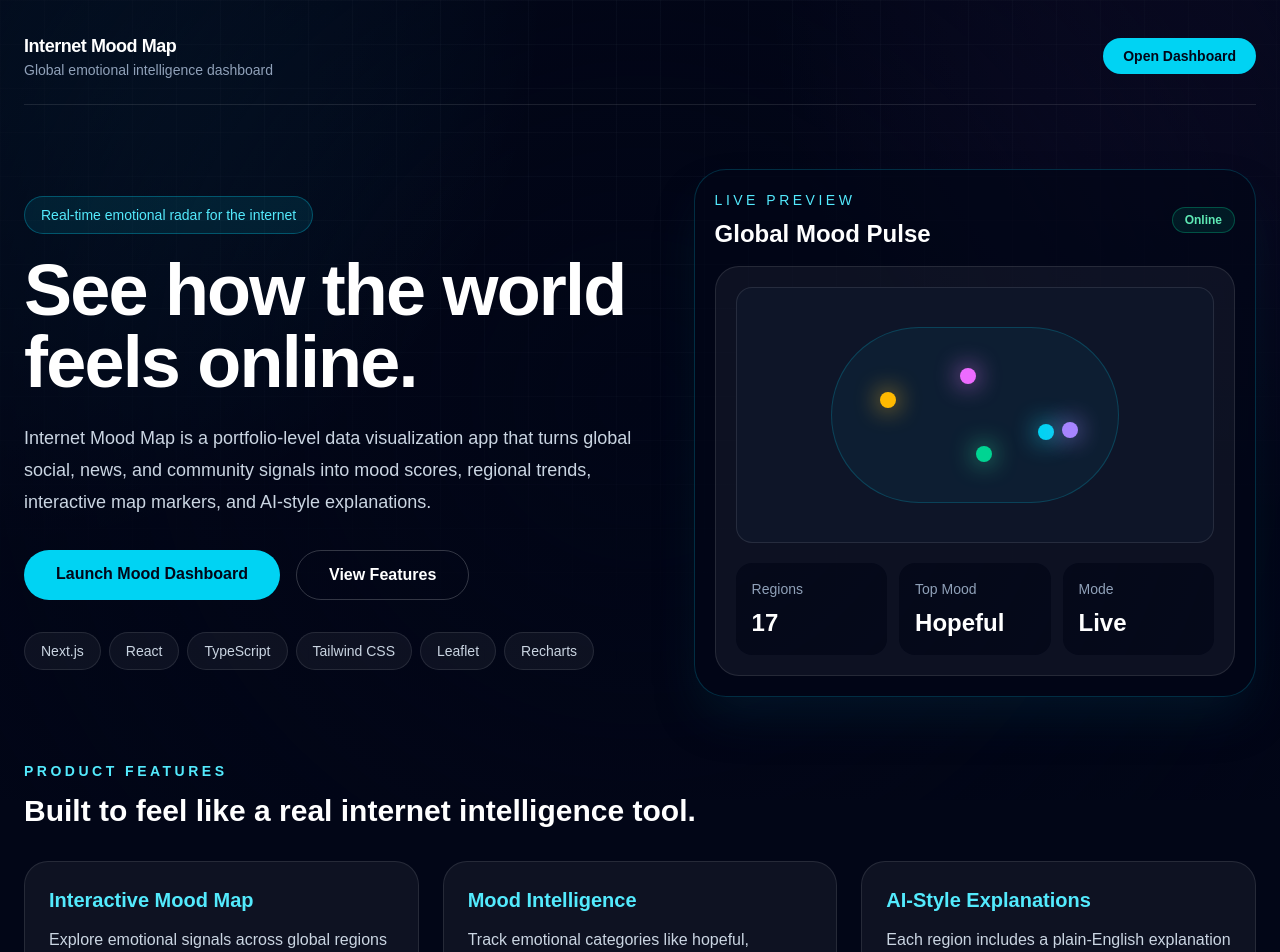
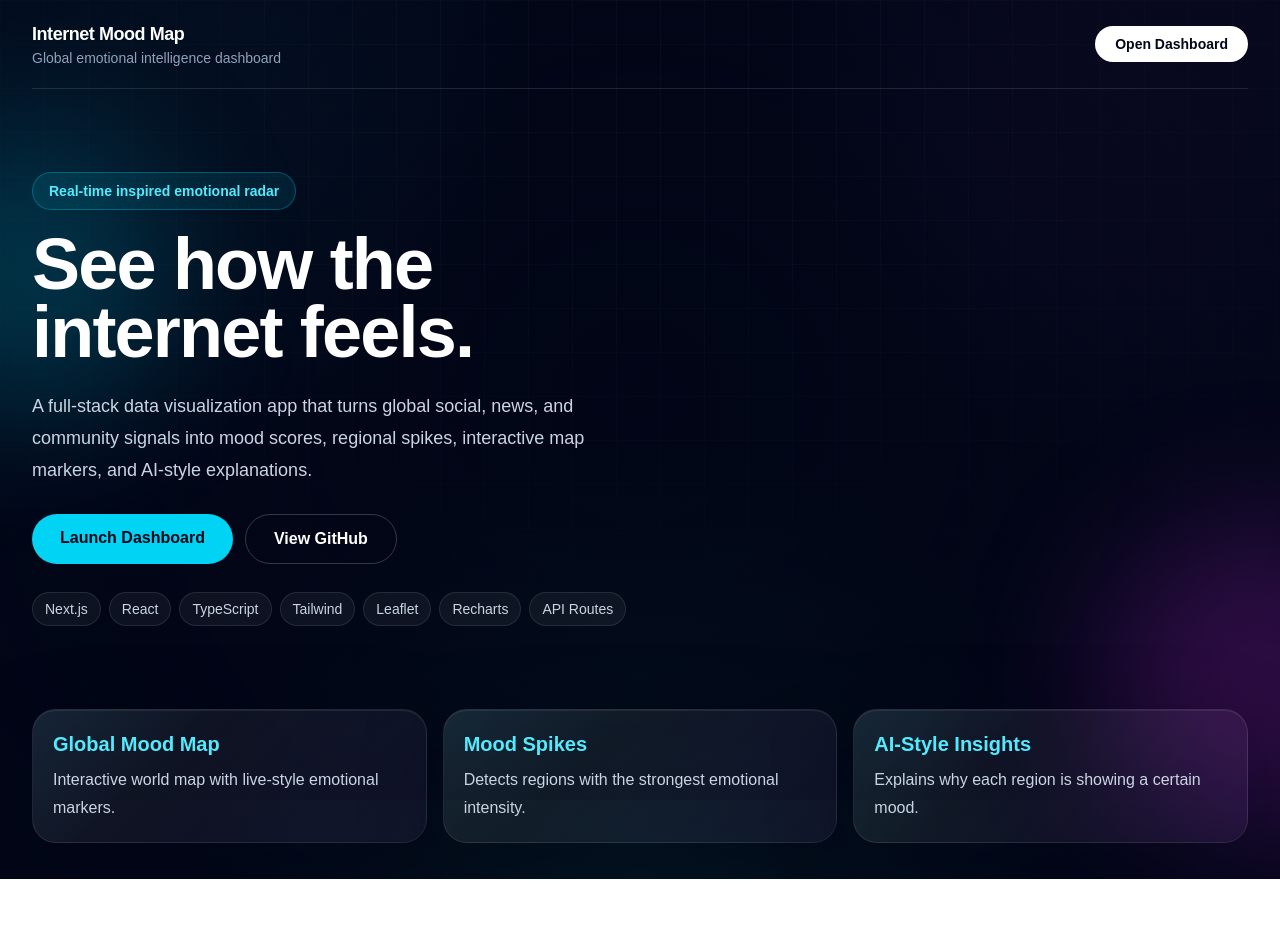
Before and after one commit to ashavsingh47/internet-mood-map, a Next.js app: page / in a window 1280 px wide. Shown: the top 952 px of the page. After the commit the page ends 879 px from the top, so only its background shows below. Built offline with nearby package versions, Linux system fonts and the light colour scheme.

Commit message:
Add animated premium landing page

```diff
--- a/app/globals.css
+++ b/app/globals.css
@@ -198,3 +198,128 @@ body {
   text-transform: uppercase;
   color: rgb(103, 232, 249);
 }
+
+@keyframes fade-up {
+  from {
+    opacity: 0;
+    transform: translateY(22px);
+  }
+
+  to {
+    opacity: 1;
+    transform: translateY(0);
+  }
+}
+
+@keyframes fade-in {
+  from {
+    opacity: 0;
+  }
+
+  to {
+    opacity: 1;
+  }
+}
+
+@keyframes float-card {
+  0%,
+  100% {
+    transform: translateY(0);
+  }
+
+  50% {
+    transform: translateY(-10px);
+  }
+}
+
+@keyframes glow-pulse {
+  0%,
+  100% {
+    opacity: 0.55;
+    transform: scale(1);
+  }
+
+  50% {
+    opacity: 1;
+    transform: scale(1.08);
+  }
+}
+
+@keyframes slow-spin {
+  from {
+    transform: rotate(0deg);
+  }
+
+  to {
+    transform: rotate(360deg);
+  }
+}
+
+.animate-fade-up {
+  animation: fade-up 700ms ease forwards;
+  opacity: 0;
+}
+
+.animate-fade-in {
+  animation: fade-in 900ms ease forwards;
+  opacity: 0;
+}
+
+.animate-float-card {
+  animation: float-card 5s ease-in-out infinite;
+}
+
+.animate-glow-pulse {
+  animation: glow-pulse 2.2s ease-in-out infinite;
+}
+
+.animate-slow-spin {
+  animation: slow-spin 18s linear infinite;
+}
+
+.delay-100 {
+  animation-delay: 100ms;
+}
+
+.delay-200 {
+  animation-delay: 200ms;
+}
+
+.delay-300 {
+  animation-delay: 300ms;
+}
+
+.delay-400 {
+  animation-delay: 400ms;
+}
+
+.delay-500 {
+  animation-delay: 500ms;
+}
+
+.delay-600 {
+  animation-delay: 600ms;
+}
+
+.delay-700 {
+  animation-delay: 700ms;
+}
+
+.hero-glow-orb {
+  position: absolute;
+  border-radius: 9999px;
+  filter: blur(70px);
+  pointer-events: none;
+}
+
+.premium-button {
+  transition:
+    transform 180ms ease,
+    box-shadow 180ms ease,
+    background 180ms ease;
+}
+
+.premium-button:hover {
+  transform: translateY(-2px);
+  box-shadow: 0 18px 45px rgba(34, 211, 238, 0.25);
+}
--- a/app/page.tsx
+++ b/app/page.tsx
@@ -1,42 +1,36 @@
 const featureCards = [
   {
-    title: "Interactive Mood Map",
-    description:
-      "Explore emotional signals across global regions with live-style mood markers and region-level insights.",
+    title: "Global Mood Map",
+    description: "Interactive world map with live-style emotional markers.",
   },
   {
-    title: "Mood Intelligence",
-    description:
-      "Track emotional categories like hopeful, stressed, excited, chaotic, angry, and happy using structured mood scores.",
+    title: "Mood Spikes",
+    description: "Detects regions with the strongest emotional intensity.",
   },
   {
-    title: "AI-Style Explanations",
-    description:
-      "Each region includes a plain-English explanation of why that area is showing a certain emotional pattern.",
+    title: "AI-Style Insights",
+    description: "Explains why each region is showing a certain mood.",
   },
-];
-
-const pipelineSteps = [
-  "Collect signals",
-  "Classify mood",
-  "Map by region",
-  "Explain trends",
 ];
 
 const techStack = [
   "Next.js",
   "React",
   "TypeScript",
-  "Tailwind CSS",
+  "Tailwind",
   "Leaflet",
   "Recharts",
+  "API Routes",
 ];
 
 export default function Home() {
   return (
     <main className="mood-bg min-h-screen text-white">
-      <section className="mood-content mx-auto flex min-h-screen max-w-7xl flex-col px-6 py-8">
-        <nav className="flex items-center justify-between border-b border-white/10 pb-6">
+      <section className="mood-content relative mx-auto flex min-h-screen max-w-7xl flex-col overflow-hidden px-4 py-5 sm:px-6 lg:px-8">
+        <div className="hero-glow-orb left-[-120px] top-32 h-72 w-72 bg-cyan-400/20" />
+        <div className="hero-glow-orb bottom-10 right-[-140px] h-80 w-80 bg-fuchsia-500/20" />
+
+        <nav className="animate-fade-up flex items-center justify-between border-b border-white/10 pb-5">
           <div>
             <p className="text-lg font-bold tracking-tight">
               Internet Mood Map
@@ -48,50 +42,49 @@ export default function Home() {
 
           <a
             href="/dashboard"
-            className="rounded-full bg-cyan-400 px-5 py-2 text-sm font-semibold text-slate-950 transition hover:bg-cyan-300"
+            className="premium-button rounded-full bg-white px-5 py-2 text-sm font-bold text-slate-950 hover:bg-cyan-200"
           >
             Open Dashboard
           </a>
         </nav>
 
-        <div className="grid flex-1 items-center gap-12 py-16 lg:grid-cols-[1.05fr_0.95fr]">
+        <div className="grid flex-1 items-center gap-8 py-8 lg:grid-cols-[1fr_0.95fr]">
           <div>
-            <div className="mb-5 inline-flex rounded-full border border-cyan-400/30 bg-cyan-400/10 px-4 py-2 text-sm font-medium text-cyan-300">
-              Real-time emotional radar for the internet
+            <div className="animate-fade-up delay-100 mb-5 inline-flex rounded-full border border-cyan-400/30 bg-cyan-400/10 px-4 py-2 text-sm font-semibold text-cyan-300">
+              Real-time inspired emotional radar
             </div>
 
-            <h1 className="max-w-4xl text-5xl font-bold tracking-tight sm:text-7xl">
-              See how the world feels online.
+            <h1 className="animate-fade-up delay-200 max-w-4xl text-5xl font-black leading-[0.95] tracking-tight sm:text-6xl lg:text-7xl">
+              See how the internet feels.
             </h1>
 
-            <p className="mt-6 max-w-2xl text-lg leading-8 text-slate-300">
-              Internet Mood Map is a portfolio-level data visualization app that
-              turns global social, news, and community signals into mood scores,
-              regional trends, interactive map markers, and AI-style
-              explanations.
+            <p className="animate-fade-up delay-300 mt-6 max-w-2xl text-lg leading-8 text-slate-300">
+              A full-stack data visualization app that turns global social,
+              news, and community signals into mood scores, regional spikes,
+              interactive map markers, and AI-style explanations.
             </p>
 
-            <div className="mt-8 flex flex-col gap-4 sm:flex-row">
+            <div className="animate-fade-up delay-400 mt-7 flex flex-col gap-3 sm:flex-row">
               <a
                 href="/dashboard"
-                className="rounded-full bg-cyan-400 px-8 py-3 text-center font-semibold text-slate-950 transition hover:bg-cyan-300"
+                className="premium-button rounded-full bg-cyan-400 px-7 py-3 text-center font-bold text-slate-950 hover:bg-cyan-300"
               >
-                Launch Mood Dashboard
+                Launch Dashboard
               </a>
 
               <a
-                href="#features"
-                className="rounded-full border border-white/20 px-8 py-3 text-center font-semibold text-white transition hover:bg-white/10"
+                href="https://github.com/ashavsingh47/internet-mood-map"
+                className="premium-button rounded-full border border-white/20 px-7 py-3 text-center font-bold text-white hover:bg-white/10"
               >
-                View Features
+                View GitHub
               </a>
             </div>
 
-            <div className="mt-8 flex flex-wrap gap-2">
+            <div className="animate-fade-up delay-500 mt-7 flex flex-wrap gap-2">
               {techStack.map((tech) => (
                 <span
                   key={tech}
-                  className="rounded-full border border-white/10 bg-white/5 px-4 py-2 text-sm text-slate-300"
+                  className="rounded-full border border-white/10 bg-white/5 px-3 py-1.5 text-sm text-slate-300"
                 >
                   {tech}
                 </span>
@@ -99,107 +92,71 @@ export default function Home() {
             </div>
           </div>
 
-          <div className="rounded-[2rem] border border-cyan-400/20 bg-slate-950/70 p-5 shadow-2xl shadow-cyan-950/40">
-            <div className="mb-4 flex items-center justify-between">
+          <div className="animate-fade-up animate-float-card delay-500 glass-panel glass-panel-cyan rounded-[2rem] p-5">
+            <div className="mb-5 flex items-start justify-between gap-4">
               <div>
-                <p className="text-sm uppercase tracking-[0.25em] text-cyan-300">
-                  Live Preview
-                </p>
-                <h2 className="mt-2 text-2xl font-bold">Global Mood Pulse</h2>
+                <p className="section-kicker">Live Preview</p>
+                <h2 className="mt-2 text-3xl font-black tracking-tight">
+                  Global Mood Pulse
+                </h2>
               </div>
 
-              <span className="rounded-full border border-emerald-400/30 bg-emerald-400/10 px-3 py-1 text-xs font-semibold text-emerald-300">
+              <span className="rounded-full border border-emerald-400/30 bg-emerald-400/10 px-3 py-1 text-xs font-bold text-emerald-300">
                 Online
               </span>
             </div>
 
-            <div className="rounded-3xl border border-white/10 bg-white/5 p-5">
-              <div className="flex h-64 items-center justify-center rounded-2xl border border-white/10 bg-slate-900/80">
-                <div className="relative h-44 w-72 rounded-full border border-cyan-400/20 bg-cyan-400/5">
-                  <span className="absolute left-12 top-16 h-4 w-4 rounded-full bg-amber-400 shadow-[0_0_24px_#fbbf24]" />
-                  <span className="absolute left-32 top-10 h-4 w-4 rounded-full bg-fuchsia-400 shadow-[0_0_24px_#e879f9]" />
-                  <span className="absolute right-16 top-24 h-4 w-4 rounded-full bg-cyan-400 shadow-[0_0_24px_#22d3ee]" />
-                  <span className="absolute bottom-10 left-36 h-4 w-4 rounded-full bg-emerald-400 shadow-[0_0_24px_#34d399]" />
-                  <span className="absolute bottom-16 right-10 h-4 w-4 rounded-full bg-violet-400 shadow-[0_0_24px_#a78bfa]" />
+            <div className="rounded-3xl border border-white/10 bg-slate-950/70 p-4">
+              <div className="relative flex h-72 items-center justify-center overflow-hidden rounded-2xl border border-white/10 bg-[radial-gradient(circle_at_center,rgba(34,211,238,0.12),transparent_55%),#020617]">
+                <div className="absolute inset-0 bg-[linear-gradient(rgba(148,163,184,0.08)_1px,transparent_1px),linear-gradient(90deg,rgba(148,163,184,0.08)_1px,transparent_1px)] bg-[size:36px_36px]" />
+
+                <div className="animate-slow-spin absolute h-64 w-64 rounded-full border border-cyan-400/10" />
+                <div className="animate-slow-spin absolute h-44 w-44 rounded-full border border-fuchsia-400/10 [animation-direction:reverse]" />
+
+                <div className="relative h-44 w-80 rounded-[999px] border border-cyan-400/20 bg-cyan-400/5 shadow-[0_0_90px_rgba(34,211,238,0.16)]">
+                  <span className="animate-glow-pulse absolute left-12 top-16 h-4 w-4 rounded-full bg-amber-400 shadow-[0_0_28px_#fbbf24]" />
+                  <span className="animate-glow-pulse delay-200 absolute left-36 top-9 h-4 w-4 rounded-full bg-fuchsia-400 shadow-[0_0_28px_#e879f9]" />
+                  <span className="animate-glow-pulse delay-300 absolute right-20 top-24 h-4 w-4 rounded-full bg-cyan-400 shadow-[0_0_28px_#22d3ee]" />
+                  <span className="animate-glow-pulse delay-400 absolute bottom-10 left-40 h-4 w-4 rounded-full bg-emerald-400 shadow-[0_0_28px_#34d399]" />
+                  <span className="animate-glow-pulse delay-500 absolute bottom-16 right-10 h-4 w-4 rounded-full bg-violet-400 shadow-[0_0_28px_#a78bfa]" />
                 </div>
               </div>
 
-              <div className="mt-5 grid gap-3 sm:grid-cols-3">
-                <div className="rounded-2xl bg-slate-950/70 p-4">
+              <div className="mt-4 grid gap-3 sm:grid-cols-3">
+                <div className="rounded-2xl border border-white/10 bg-white/5 p-4">
                   <p className="text-sm text-slate-400">Regions</p>
-                  <p className="mt-2 text-2xl font-bold">17</p>
+                  <p className="mt-1 text-3xl font-black">17</p>
                 </div>
 
-                <div className="rounded-2xl bg-slate-950/70 p-4">
+                <div className="rounded-2xl border border-white/10 bg-white/5 p-4">
                   <p className="text-sm text-slate-400">Top Mood</p>
-                  <p className="mt-2 text-2xl font-bold">Hopeful</p>
+                  <p className="mt-1 text-3xl font-black">Hopeful</p>
                 </div>
 
-                <div className="rounded-2xl bg-slate-950/70 p-4">
+                <div className="rounded-2xl border border-white/10 bg-white/5 p-4">
                   <p className="text-sm text-slate-400">Mode</p>
-                  <p className="mt-2 text-2xl font-bold">Live</p>
+                  <p className="mt-1 text-3xl font-black">Live</p>
                 </div>
               </div>
             </div>
           </div>
         </div>
 
-        <section id="features" className="pb-16">
-          <div className="mb-8">
-            <p className="text-sm font-semibold uppercase tracking-[0.25em] text-cyan-300">
-              Product Features
-            </p>
-
-            <h2 className="mt-3 text-3xl font-bold">
-              Built to feel like a real internet intelligence tool.
-            </h2>
-          </div>
-
-          <div className="grid gap-6 md:grid-cols-3">
+        <section className="animate-fade-up delay-700 grid gap-4 pb-4 md:grid-cols-3">
           {featureCards.map((feature) => (
             <div
               key={feature.title}
-                className="rounded-3xl border border-white/10 bg-white/5 p-6 transition hover:border-cyan-400/40 hover:bg-cyan-400/10"
+              className="glass-panel card-hover rounded-3xl p-5"
             >
-                <h3 className="text-xl font-semibold text-cyan-300">
+              <h3 className="text-xl font-bold text-cyan-300">
                 {feature.title}
               </h3>
 
-                <p className="mt-3 leading-7 text-slate-300">
+              <p className="mt-2 leading-7 text-slate-300">
                 {feature.description}
               </p>
             </div>
           ))}
-          </div>
-        </section>
-
-        <section className="pb-20">
-          <div className="rounded-3xl border border-white/10 bg-white/5 p-6">
-            <div className="mb-5">
-              <p className="text-sm font-semibold uppercase tracking-[0.25em] text-cyan-300">
-                How It Works
-              </p>
-
-              <h2 className="mt-3 text-3xl font-bold">
-                From online signals to emotional map intelligence.
-              </h2>
-            </div>
-
-            <div className="grid gap-4 md:grid-cols-4">
-              {pipelineSteps.map((step, index) => (
-                <div
-                  key={step}
-                  className="rounded-2xl border border-white/10 bg-slate-950/70 p-4"
-                >
-                  <p className="text-sm font-semibold text-cyan-300">
-                    Step {index + 1}
-                  </p>
-
-                  <p className="mt-2 font-semibold text-white">{step}</p>
-                </div>
-              ))}
-            </div>
-          </div>
         </section>
       </section>
     </main>
```
Lines whose indentation alone changed are shown as unchanged.
